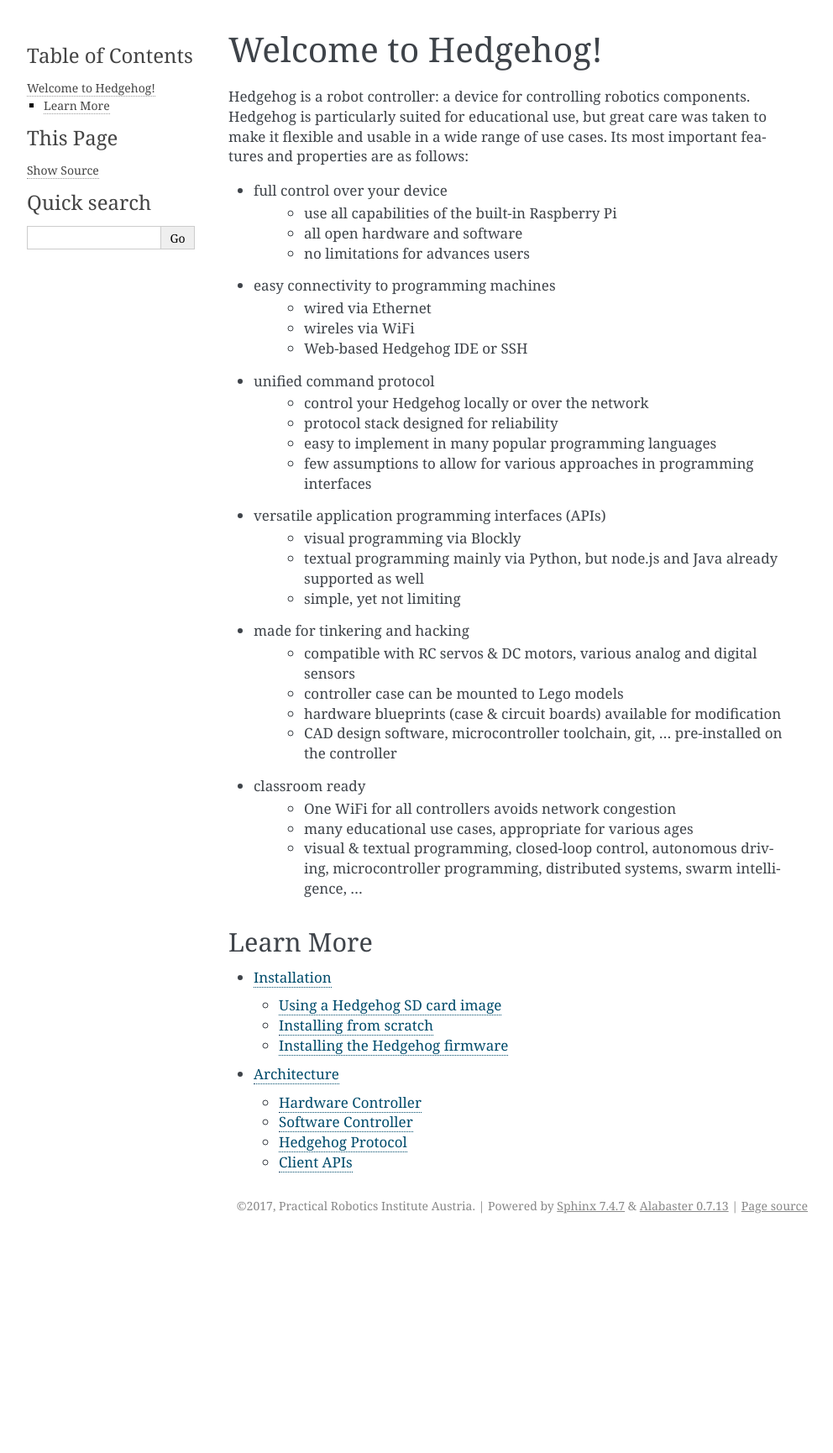
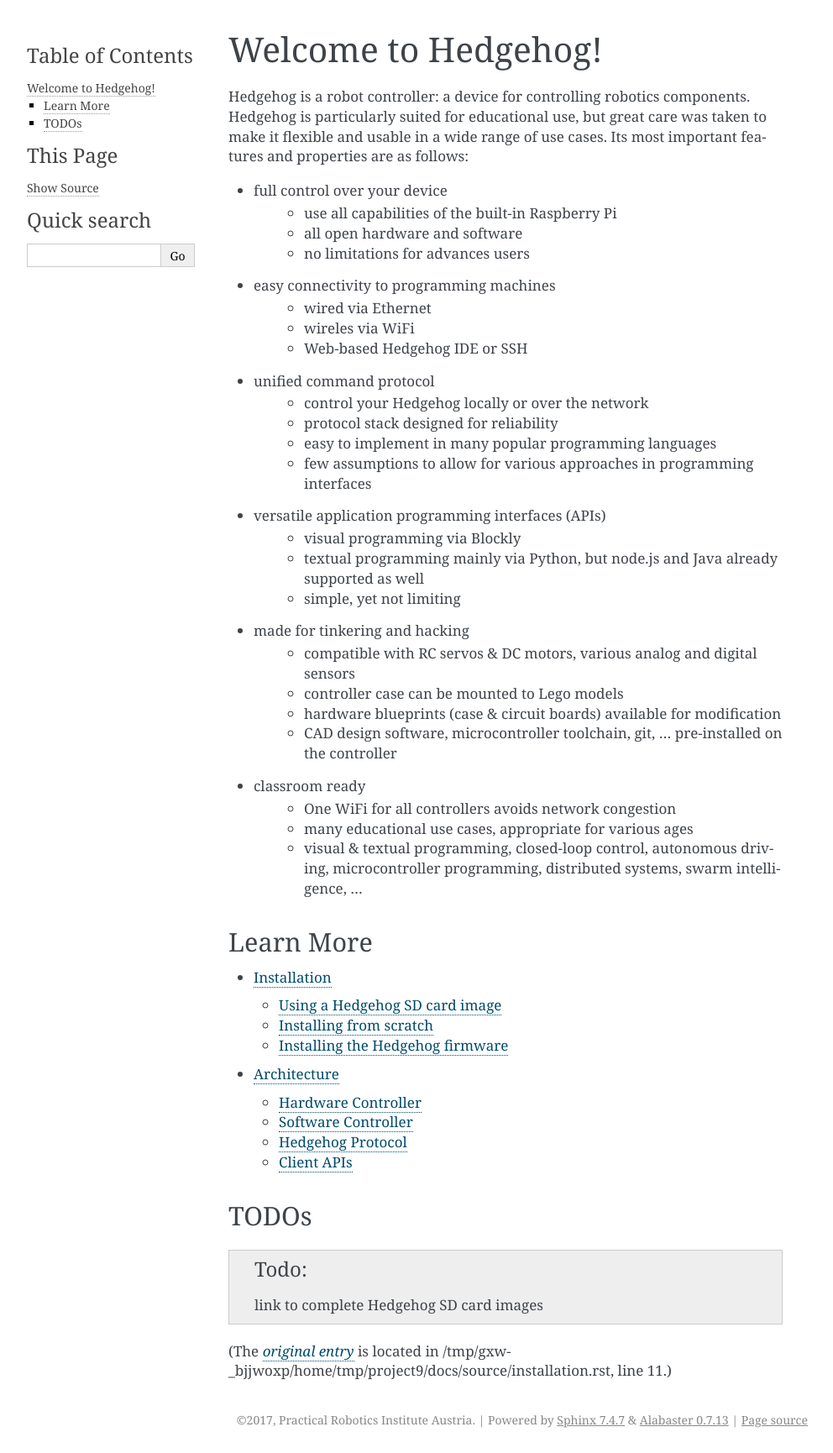
Before and after one commit to PRIArobotics/Hedgehog, a Sphinx documentation site: the page built from docs/source/index.rst, in a window 1280 px wide. Shown: the whole page at 84% size, without its empty margins (148-1140 px from the left). Built offline with Sphinx 7.4.7, drawn with Linux system fonts in a browser that asks for light colours; before the commit the page ends 1475 px from its top, so only the background shows below that.

Commit message:
try TODOs

```diff
--- a/docs/source/index.rst
+++ b/docs/source/index.rst
@@ -41,3 +41,8 @@
 
    installation
    architecture
+
+TODOs
+^^^^^
+
+.. todolist::
--- a/docs/source/installation.rst
+++ b/docs/source/installation.rst
@@ -8,7 +8,7 @@
 Using a Hedgehog SD card image
 ^^^^^^^^^^^^^^^^^^^^^^^^^^^^^^
 
-TODO
+.. todo:: link to complete Hedgehog SD card images
 
 Installing from scratch
 ^^^^^^^^^^^^^^^^^^^^^^^
```
